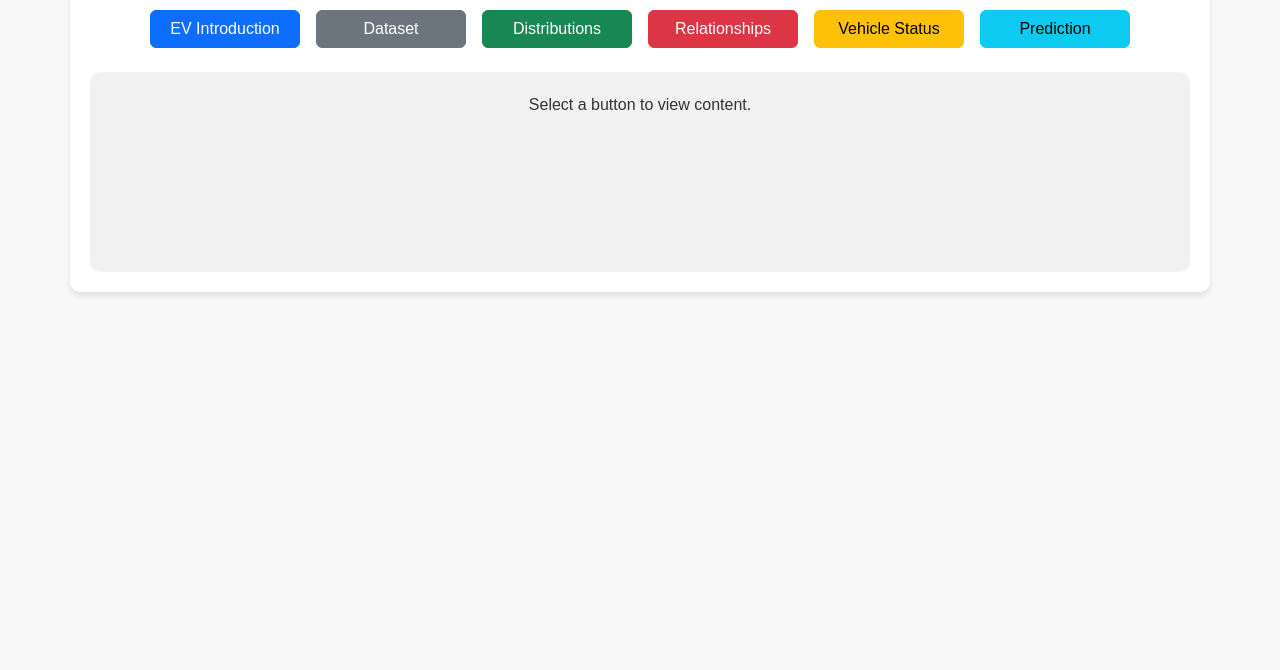
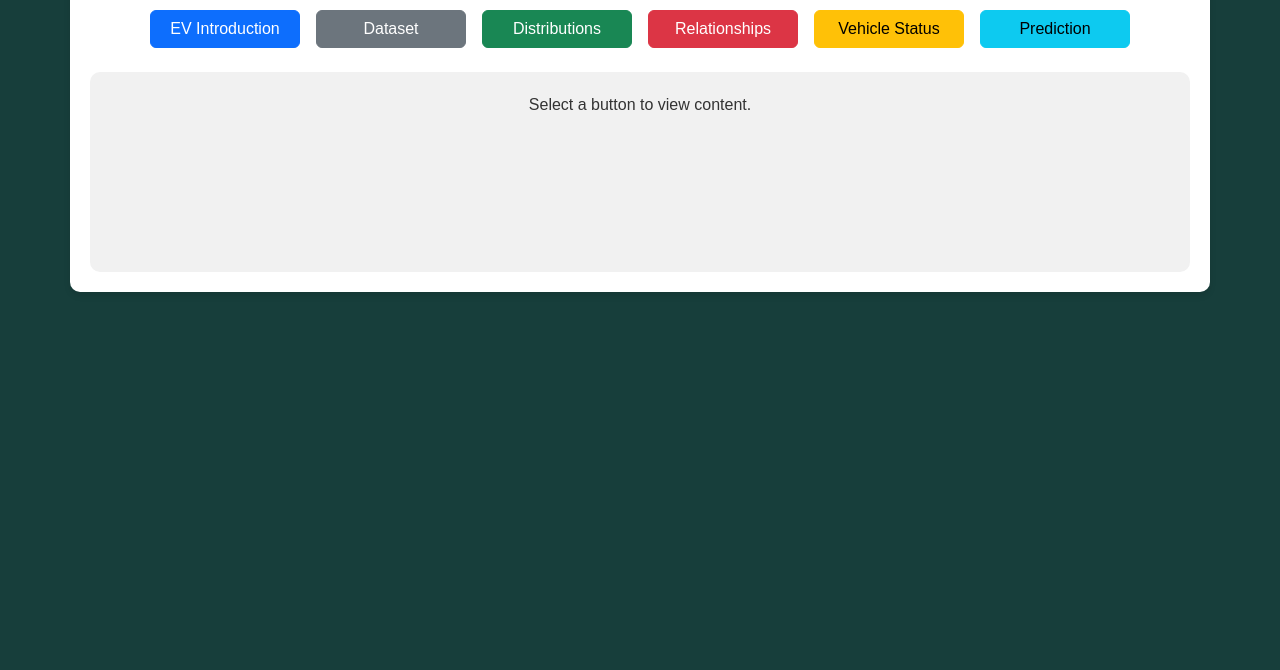
Before and after one commit to mujwala/EV_fleet_managment, a website: page index.html in a window 1280 px wide. Shown: the part 130-800 px from the top of the page. Drawn offline with nearby package versions, Linux system fonts and the light colour scheme.

Commit message:
Update style.css

```diff
--- a/style.css
+++ b/style.css
@@ -1,6 +1,6 @@
 body {
     font-family: Arial, sans-serif;
-    background-color: #f9f9f9;
+    background-color: #173E3B;
     color: #333;
     margin: 0;
     padding: 0;
```
